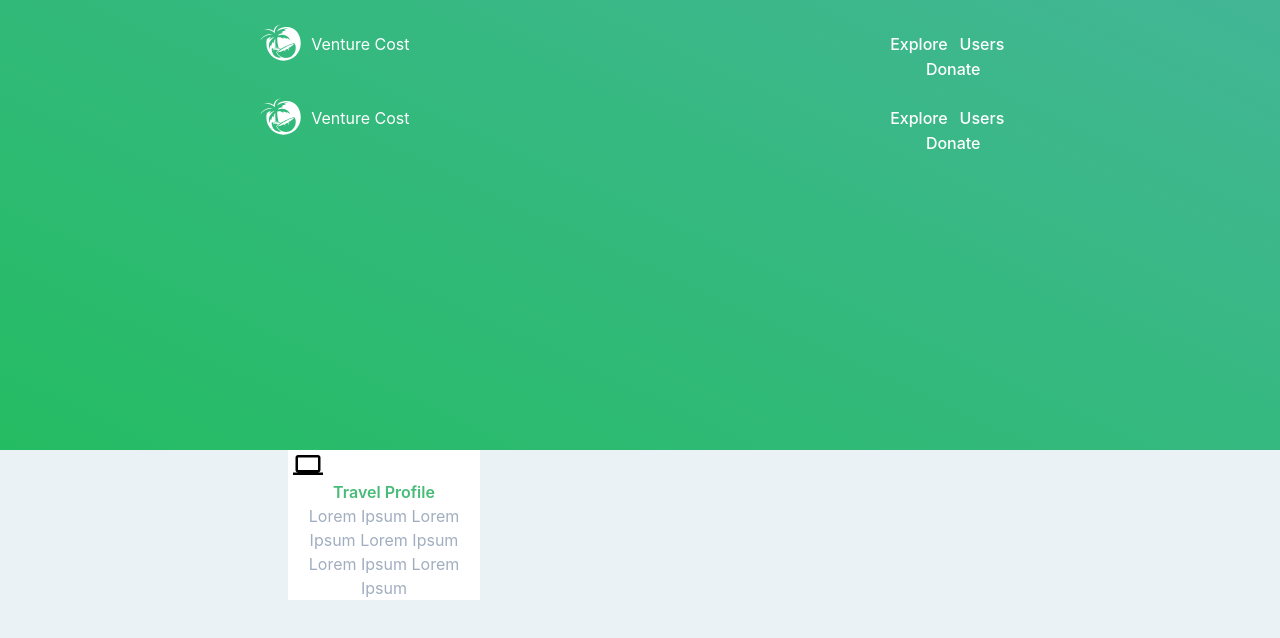
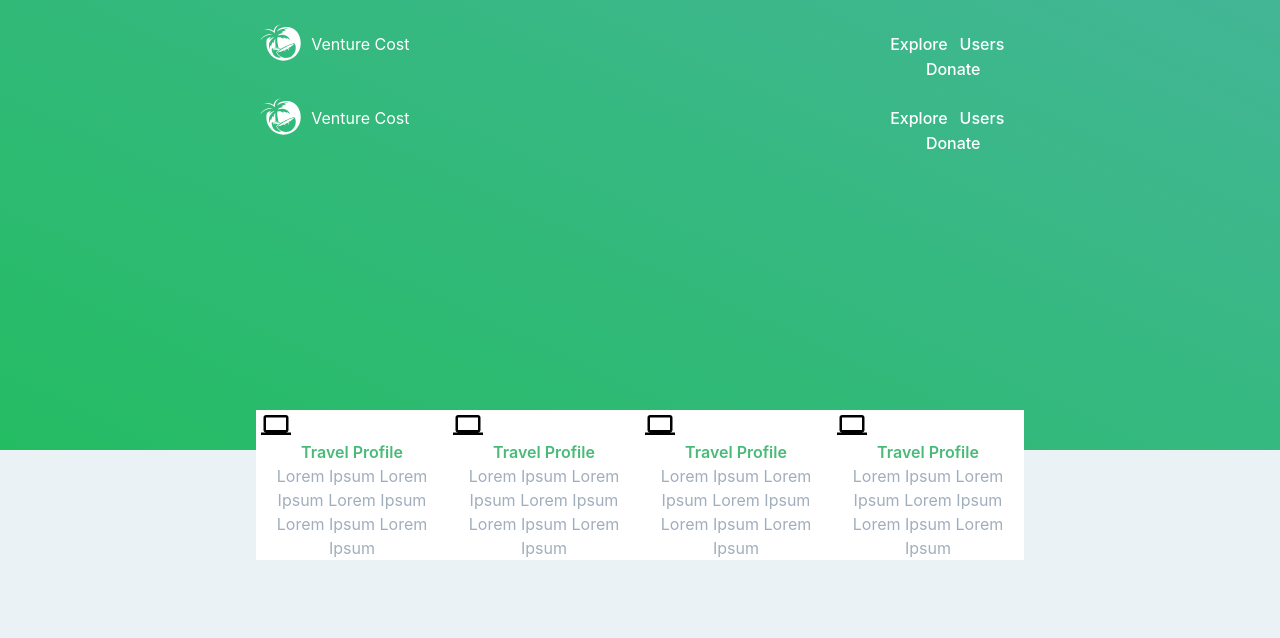
Before and after one commit to rijad998/tailwind-first-app, a React (Create React App) app in the folder first-tailwind-app/: page / in a window 1280 px wide. Shown: the top 638 px of the page. Built offline with nearby package versions, Linux system fonts and the light colour scheme.

Commit message:
Pills Update

```diff
--- a/first-tailwind-app/src/components/MainSection.js
+++ b/first-tailwind-app/src/components/MainSection.js
@@ -4,7 +4,7 @@ import Pills from './Pills';
 class MainSection extends Component {
     render() {
         return (
-            <div className="MainContent">
+            <div className="MainContent flex justify-center">
                 <Pills />
             </div>
         )
--- a/first-tailwind-app/src/components/Pills.js
+++ b/first-tailwind-app/src/components/Pills.js
@@ -4,10 +4,25 @@ import icon from './images/iconCom.svg'
 class Pills extends Component {
     render() {
         return (
-            <div className = "ContentWidth">
-                <div className="Card">
+            <div className = "ContentWidth flex justify-center Retracted">
+                <div className="Card flex flex-col justify-center">
                     <img src={icon} className="Icon" alt="s" />
-                    <h3 className="font-semibold text-green-500">Travel Profile</h3>
+                    <h3 className="font-semibold ">Travel Profile</h3>
+                    <p className="text-gray-500">Lorem Ipsum Lorem Ipsum Lorem Ipsum Lorem Ipsum Lorem Ipsum</p>
+                </div>
+                <div className="Card flex flex-col justify-center">
+                    <img src={icon} className="Icon" alt="s" />
+                    <h3 className="font-semibold ">Travel Profile</h3>
+                    <p className="text-gray-500">Lorem Ipsum Lorem Ipsum Lorem Ipsum Lorem Ipsum Lorem Ipsum</p>
+                </div>
+                <div className="Card flex flex-col justify-center">
+                    <img src={icon} className="Icon justify-center" alt="s" />
+                    <h3 className="font-semibold ">Travel Profile</h3>
+                    <p className="text-gray-500">Lorem Ipsum Lorem Ipsum Lorem Ipsum Lorem Ipsum Lorem Ipsum</p>
+                </div>
+                <div className="Card flex flex-col justify-center">
+                    <img src={icon} className="Icon" alt="s" />
+                    <h3 className="font-semibold ">Travel Profile</h3>
                     <p className="text-gray-500">Lorem Ipsum Lorem Ipsum Lorem Ipsum Lorem Ipsum Lorem Ipsum</p>
                 </div>
             </div>
```
Also changed, not shown: first-tailwind-app/src/index.css.
